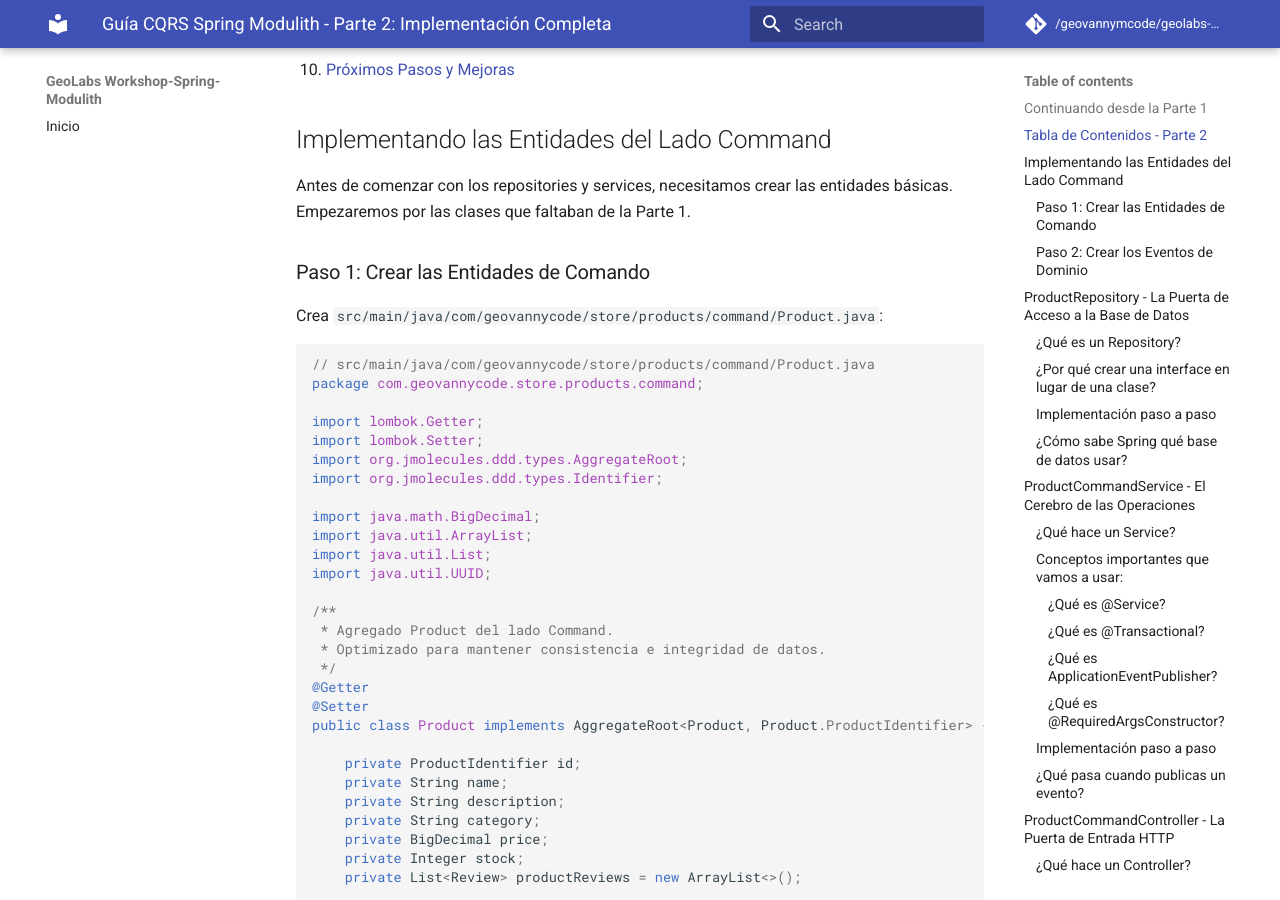
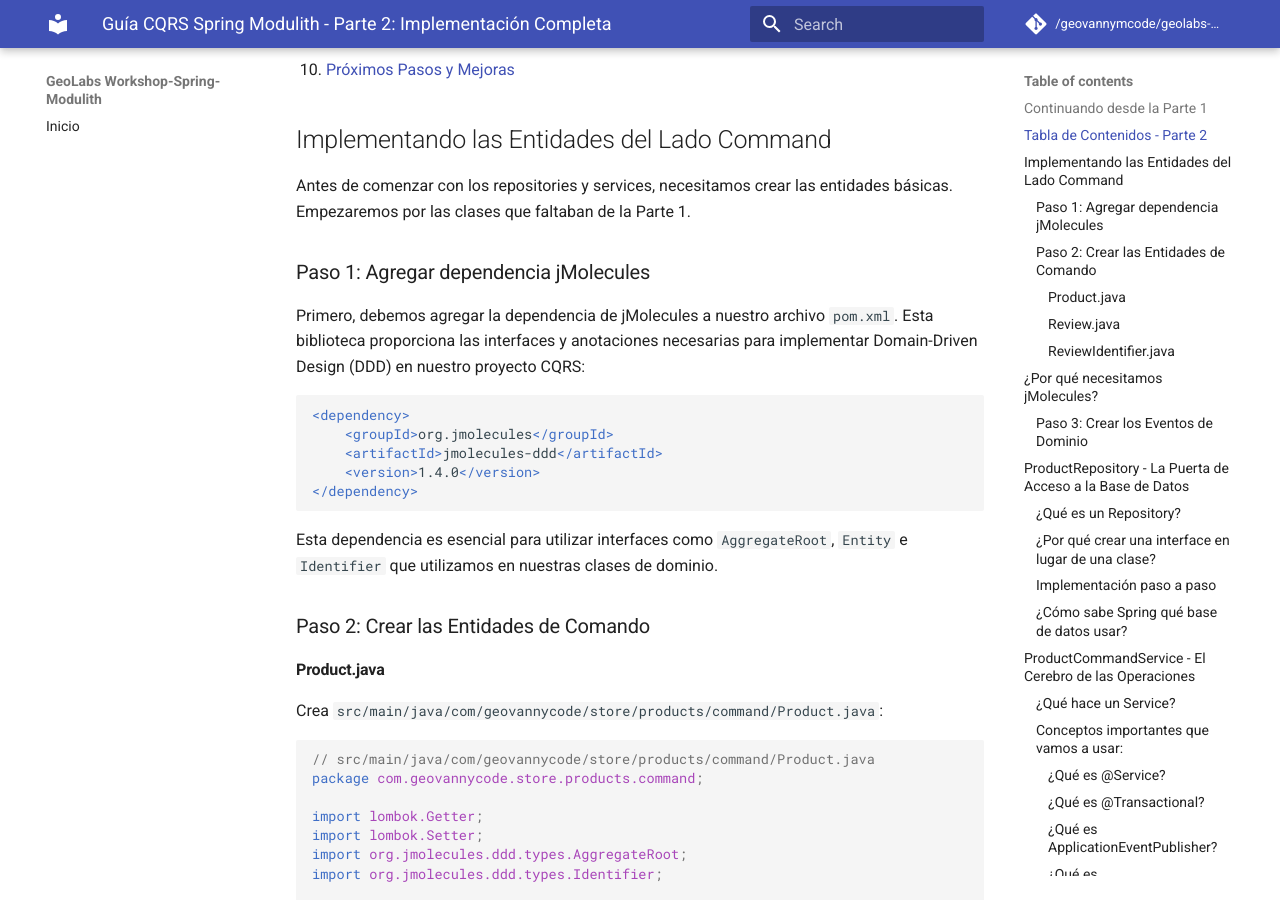
Before and after one commit to geovannymcode/geolabs-spring-modulith.github.io, an MkDocs documentation site: the page built from docs/spring_modulith_part_2.md, in a window 1280 px wide and 900 px high, scrolled down 660 px. Built offline with MkDocs 1.6.1 and Material for MkDocs 9.7.7, drawn with Linux system fonts in a browser that asks for light colours; comment, search, counter and statistics services are not loaded; some of the changed text lies outside the part shown.

Commit message:
Commit retroactivo

````diff
--- a/docs/spring_modulith_part_2.md
+++ b/docs/spring_modulith_part_2.md
@@ -21,7 +21,23 @@ En la Parte 1 configuramos la base del proyecto. Ahora vamos a implementar compl
 
 Antes de comenzar con los repositories y services, necesitamos crear las entidades básicas. Empezaremos por las clases que faltaban de la Parte 1.
 
-### Paso 1: Crear las Entidades de Comando
+### Paso 1: Agregar dependencia jMolecules
+
+Primero, debemos agregar la dependencia de jMolecules a nuestro archivo `pom.xml`. Esta biblioteca proporciona las interfaces y anotaciones necesarias para implementar Domain-Driven Design (DDD) en nuestro proyecto CQRS:
+
+```xml
+<dependency>
+    <groupId>org.jmolecules</groupId>
+    <artifactId>jmolecules-ddd</artifactId>
+    <version>1.4.0</version>
+</dependency>
+```
+
+Esta dependencia es esencial para utilizar interfaces como `AggregateRoot`, `Entity` e `Identifier` que utilizamos en nuestras clases de dominio.
+
+### Paso 2: Crear las Entidades de Comando
+
+#### Product.java
 
 Crea `src/main/java/com/geovannycode/store/products/command/Product.java`:
 
@@ -84,6 +100,8 @@ public class Product implements AggregateRoot<Product, Product.ProductIdentifier
 }
 ```
 
+#### Review.java
+
 Crea `src/main/java/com/geovannycode/store/products/command/Review.java`:
 
 ```java
@@ -123,6 +141,8 @@ public class Review implements Entity<Product, ReviewIdentifier> {
     }
 }
 ```
+
+#### ReviewIdentifier.java
 
 Crea `src/main/java/com/geovannycode/store/products/command/ReviewIdentifier.java`:
 
@@ -146,7 +166,18 @@ public record ReviewIdentifier(UUID id) implements Identifier {
 }
 ```
 
-### Paso 2: Crear los Eventos de Dominio
+## ¿Por qué necesitamos jMolecules?
+
+jMolecules proporciona las interfaces base que utilizamos para implementar conceptos de DDD:
+
+- `AggregateRoot`: Identifica un agregado raíz en nuestro dominio (Product)
+- `Entity`: Identifica una entidad dentro del agregado (Review)
+- `Identifier`: Proporciona identificadores value-object para nuestras entidades
+
+Esta biblioteca nos ayuda a expresar claramente la estructura del dominio y las relaciones entre entidades, siguiendo las mejores prácticas de DDD.
+
+
+### Paso 3: Crear los Eventos de Dominio
 
 Crea `src/main/java/com/geovannycode/store/products/command/ProductEvents.java`:
 
@@ -275,11 +306,13 @@ interface ProductRepository extends CrudRepository<Product, ProductIdentifier> {
 ### Conceptos importantes que vamos a usar:
 
 #### ¿Qué es @Service?
+
 - Le dice a Spring: "Esta clase contiene lógica de negocio"
 - Spring la crea automáticamente (no necesitas `new ProductCommandService()`)
 - Permite que otras clases la usen con `@Autowired` o constructor
 
 #### ¿Qué es @Transactional?
+
 **Definición simple**: "Todo o nada" para operaciones de base de datos
 
 **Ejemplo práctico**:
@@ -298,6 +331,7 @@ public void transferirDinero(String origen, String destino, BigDecimal cantidad)
 ```
 
 **¿Por qué es importante?**
+
 - Garantiza que la base de datos siempre esté consistente
 - Si algo falla, automáticamente deshace todos los cambios
 - No tienes que manejar manualmente las fallas
````
